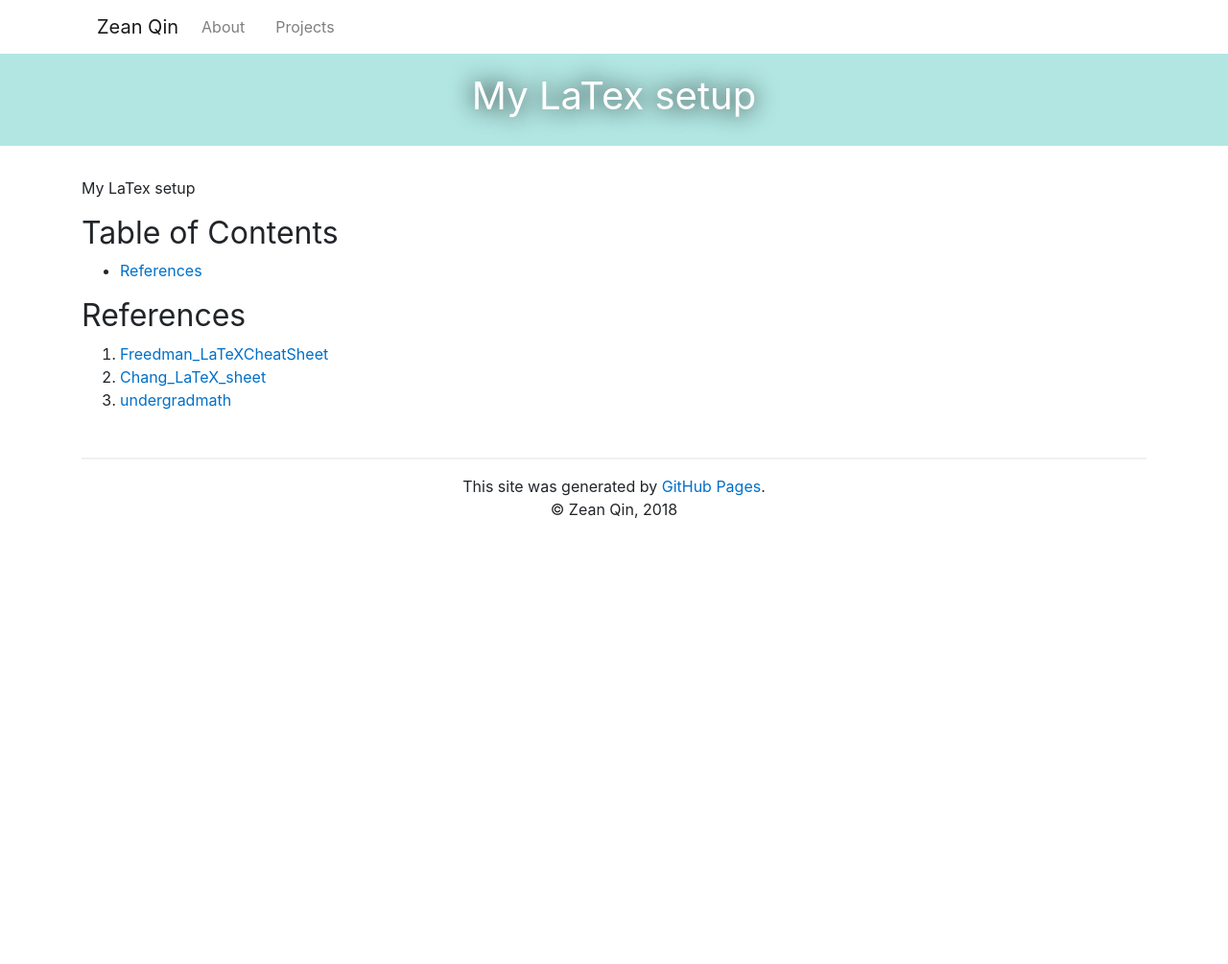
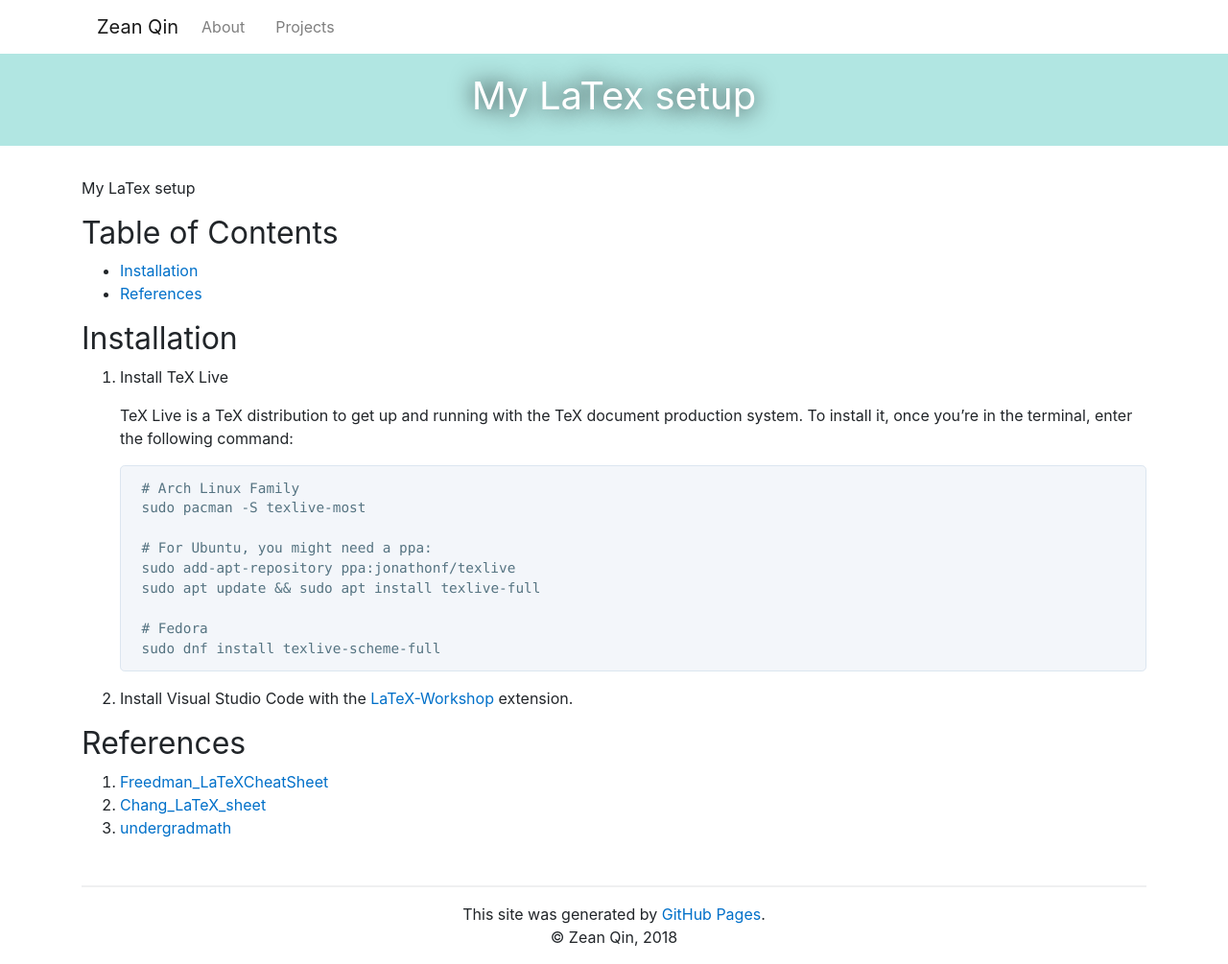
Before and after one commit to ZeanQin/zeanqin.github.io, a Jekyll site: the page built from _posts/2019-12-01-latex.md, in a window 1280 px wide. Shown: the whole page at 96% size. Built offline with Jekyll 4.4.1, drawn with Linux system fonts in a browser that asks for light colours; before the commit the page ends 900 px from its top, so only the background shows below that.

Commit message:
Add installation instruction for linux

````diff
--- a/_posts/2019-12-01-latex.md
+++ b/_posts/2019-12-01-latex.md
@@ -5,6 +5,26 @@ use_toc: true
 excerpt: My LaTex setup
 ---
 
+## Installation
+
+1. Install TeX Live
+
+    TeX Live is a TeX distribution to get up and running with the TeX document production system. To install it, once you're in the terminal, enter the following command:
+
+    ```bash
+    # Arch Linux Family
+    sudo pacman -S texlive-most
+
+    # For Ubuntu, you might need a ppa:
+    sudo add-apt-repository ppa:jonathonf/texlive
+    sudo apt update && sudo apt install texlive-full
+
+    # Fedora
+    sudo dnf install texlive-scheme-full
+    ```
+
+2. Install Visual Studio Code with the [LaTeX-Workshop](https://github.com/James-Yu/LaTeX-Workshop) extension.
+
 ## References
 
 1. [Freedman_LaTeXCheatSheet](https://people.cs.umass.edu/~freedman/resources/Freedman_LaTeXCheatSheet.pdf)
````
